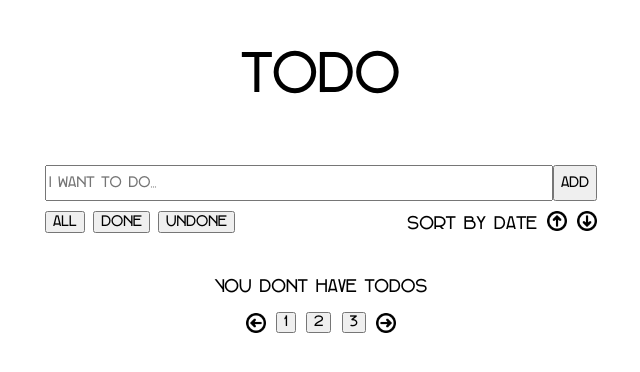
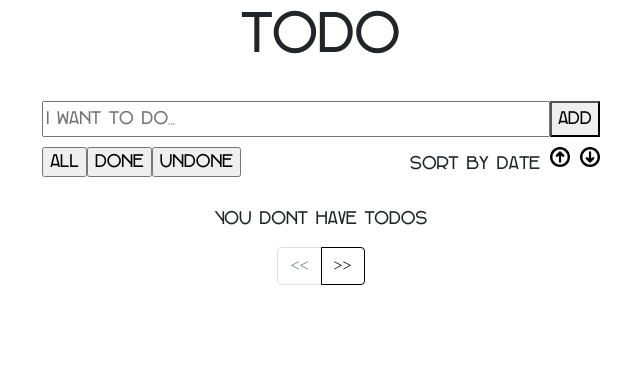
Before and after one commit to ArtemSemak/ToDo, a React (Create React App) app: page / in a window 1280 px wide. Shown: the top 372 px of the page, without its empty margins (319-959 px from the left). Built offline with nearby package versions, Linux system fonts and the light colour scheme.

Commit message:
added pagination

```diff
--- a/package.json
+++ b/package.json
@@ -8,6 +8,7 @@
     "@testing-library/user-event": "^12.8.3",
     "react": "^17.0.2",
     "react-dom": "^17.0.2",
+    "react-paginate": "^7.1.3",
     "react-scripts": "4.0.3",
     "web-vitals": "^1.1.2"
   },
--- a/public/index.html
+++ b/public/index.html
@@ -9,6 +9,7 @@
       name="description"
       content="Web site created using create-react-app"
     />
+    <link href="https://cdn.jsdelivr.net/npm/bootstrap@5.1.3/dist/css/bootstrap.min.css" rel="stylesheet" integrity="sha384-1BmE4kWBq78iYhFldvKuhfTAU6auU8tT94WrHftjDbrCEXSU1oBoqyl2QvZ6jIW3" crossorigin="anonymous">
     <link rel="apple-touch-icon" href="%PUBLIC_URL%/logo192.png" />
     <!--
       manifest.json provides metadata used when your web app is installed on a
--- a/src/App.css
+++ b/src/App.css
@@ -7,7 +7,9 @@
   font-weight: normal;
   }
 
-
+  *, ::after, ::before {
+    box-sizing: content-box;
+}
 
 * {
   font-family: Serreria Sobria;
@@ -69,7 +71,7 @@ body, header {
 }
 
 .btnAdd {
-  height: 36px;
+  height: 30px;
 }
 
 .lbltext {
@@ -83,16 +85,17 @@ body, header {
 
 .footer {
   display: flex;
-  width: 150px;
+  width: 400px;
   align-items: center;
   justify-content: space-between;
   margin-right: 0;
+  padding-left: 0;
 }
 
 span label input  {
   display: none;/* <--скрываем дефолтный чекбокс */
 }
-label span {
+label span.test {
   height: 7px;
   width: 7px;
   border: 1px solid gray;
@@ -131,3 +134,26 @@ label span {
 .noTD {
   text-align: center;
 }
+
+.page-item {
+  color:black
+}
+
+.page-link {
+  border-color:black;
+  color:black
+}
+
+.page-link:hover {
+  border-color:black;
+  color:black
+}
+
+.page-link:focus {
+  border-color:black;
+  color:black;
+  border-color:black;
+  outline: 0;
+
+  box-shadow: inset 0 1px 1px black,0 0 8px black;
+}
--- a/src/App.js
+++ b/src/App.js
@@ -1,14 +1,20 @@
 import './App.css';
 
-import { useState } from 'react'
+import { useState, useEffect } from 'react'
 import TDList from './TDlLst'
+import Pagination from './Pagination'
 
 function App() {
-  let id = 4
   const date = new Date()
   const [todos, setTodos] = useState([])
-  let [sortedTodos, setSortedTodos] = useState([])
+  const [sortedTodos, setSortedTodos] = useState([])
   const [value, setValue] = useState('')
+  const [currentPage, setCurrentPage] = useState()
+  const todosPerPage = 5
+  const [sortedCount, setSortedCount] = useState(0)
+  const [doneUnDone, setDoneUnDone] = useState('all')
+
+
 
   function removeTodo(id) {
     setTodos(todos.filter(todo => todo.id !== id))
@@ -17,7 +23,7 @@ function App() {
 
 
 function doneTodo(id) {
-    setSortedTodos(
+    setTodos(
       todos.map( todo => {
         if (todo.id === id) {
           todo.completed = !todo.completed
@@ -50,10 +56,18 @@ function doneTodo(id) {
   function sortByComplete(flag) {
 
     if (flag === 'all') {
+      setSortedCount(todos.length)
       setSortedTodos(todos)
+      setDoneUnDone('all')
     }
-    else {
-      setSortedTodos(todos.filter(it => it.completed === flag))
+    else if (flag == 'done'){
+      setSortedCount(todos.filter(it => it.completed === true).length)
+      setSortedTodos(todos.filter(it => it.completed === true))
+      setDoneUnDone('done')
+    } else {
+      setSortedCount(todos.filter(it => it.completed === false).length)
+      setSortedTodos(todos.filter(it => it.completed === false))
+      setDoneUnDone('undone')
     }
 
 
@@ -67,6 +81,7 @@ function doneTodo(id) {
 
     event.preventDefault()
       const id = Date.now()
+      setSortedCount(sortedCount + 1)
       if (value.trim()) {
         console.log(value)
         setTodos(todos.concat(
@@ -89,8 +104,37 @@ function doneTodo(id) {
         ))
 
         setValue(' ')
+        setSortedCount(sortedCount + 1)
       }
     }
+
+    function hanlePageClick(data) {
+      setCurrentPage(data.selected)
+    }
+
+    useEffect(() => {
+      if (doneUnDone === 'all') {
+        setSortedTodos(todos.slice(currentPage * todosPerPage, currentPage * todosPerPage + 5 ))
+        console.log(sortedTodos)
+      } else if (doneUnDone == 'done'){
+        console.log(sortedTodos)
+
+
+        console.log(sortedTodos)
+        console.log(todos)
+        setSortedTodos(todos.filter(it => it.completed === true))
+        console.log(todos)
+        console.log(sortedTodos)
+        setSortedTodos(sortedTodos.slice(currentPage * todosPerPage, currentPage * todosPerPage + 5 ))
+        console.log(currentPage)
+
+
+      } else {
+        setSortedTodos(todos.filter(it => it.completed === false))
+        setSortedTodos(sortedTodos.slice(currentPage * todosPerPage, currentPage * todosPerPage + 5 ))
+      }
+
+    }, [currentPage])
 
 
 
@@ -110,8 +154,8 @@ function doneTodo(id) {
         <section className="control">
             <section className="dund">
                 <input type="button" onClick={() => sortByComplete('all')} value="All" title="Show all plans"/>
-                <input type="button" onClick={() => sortByComplete(true)} value="Done" title="Show completed plans"/>
-                <input type="button" onClick={() => sortByComplete(false)} value="Undone" className="btnU" title="Show uncompleted plans"/>
+                <input type="button" onClick={() => sortByComplete('done')} value="Done" title="Show completed plans"/>
+                <input type="button" onClick={() => sortByComplete('undone')} value="Undone" className="btnU" title="Show uncompleted plans"/>
             </section>
             <section className="dund">
                 <span className="lblar"> Sort by date </span>
@@ -123,17 +167,13 @@ function doneTodo(id) {
         </section>
     </header>
 
-    <TDList sortedTodos={sortedTodos} doneTodo={doneTodo} removeTodo={removeTodo}/>
+    <TDList sortedTodos={sortedTodos} doneTodo={doneTodo} removeTodo={removeTodo} flag={doneUnDone}/>
 
 
 
-    <footer className="footer">
+    <footer>
 
-        <input className="btnD arrows" type="image" src="left.png" title="Previous page"/>
-        <input type="button" value="1"/>
-        <input type="button" value="2"/>
-        <input type="button" value="3"/>
-        <input className="btnD arrows" type="image" src="right.png" title="Next page"/>
+      <Pagination todosLength={sortedCount} todosPerPage={todosPerPage} pageClick={hanlePageClick}/>
 
     </footer>
     </body>
--- /dev/null
+++ b/src/InputToDo.js
@@ -0,0 +1,6 @@
+import './App.css'
+
+
+function InpitToDo() {
+
+}
--- /dev/null
+++ b/src/Pagination.js
@@ -0,0 +1,23 @@
+import './App.css';
+import ReactPaginate from 'react-paginate';
+function Pagination({ todosLength, todosPerPage, pageClick  }) {
+        return (
+            <section>
+                <ReactPaginate
+                    containerClassName="pagination"
+                    pageCount={todosLength / todosPerPage}
+                    previousLabel='<<'
+                    nextLabel='>>'
+                    pageClassName=''
+                    pageLinkClassName='page-link'
+                    previousClassName='page-item'
+                    previousLinkClassName='page-link'
+                    nextClassName='page-item'
+                    nextLinkClassName='page-link'
+                    onPageChange={pageClick}
+                />
+            </section>
+        )
+    }
+
+export default Pagination
--- a/src/TDCard.js
+++ b/src/TDCard.js
@@ -11,8 +11,8 @@ function TDCard({ todo, onChange, deleteTodo }) {
         <section>
             <span><label className="hide">
                 <input type='checkbox' onChange={ () => onChange(todo.id) } checked={ todo.completed }/>
-                <span></span>
-                <label className={ classes.join(' ') }> { todo.title } </label>
+                <span className="test"></span>
+                <span className={ classes.join(' ') }> { todo.title } </span>
               </label> </span>
         </section>
         <section>
--- a/src/TDlLst.js
+++ b/src/TDlLst.js
@@ -2,10 +2,10 @@ import './App.css';
 import TDCard from './TDCard';
 
 
-function TDList({ sortedTodos, doneTodo, removeTodo}) {
+function TDList({ sortedTodos, doneTodo, removeTodo, flag}) {
     return (
         <main className="tds">
-            { sortedTodos.length ?  sortedTodos.map( todo => {
+            { sortedTodos.length ?  sortedTodos.slice(0, 5).map( todo => {
             return <TDCard todo={todo} onChange={doneTodo} deleteTodo={removeTodo}/>
             }) : <p className="noTD">You dont have ToDos</p>}
         </main>
```
Also changed, not shown: 1 other file (tests, documents, lock files or other folders).
